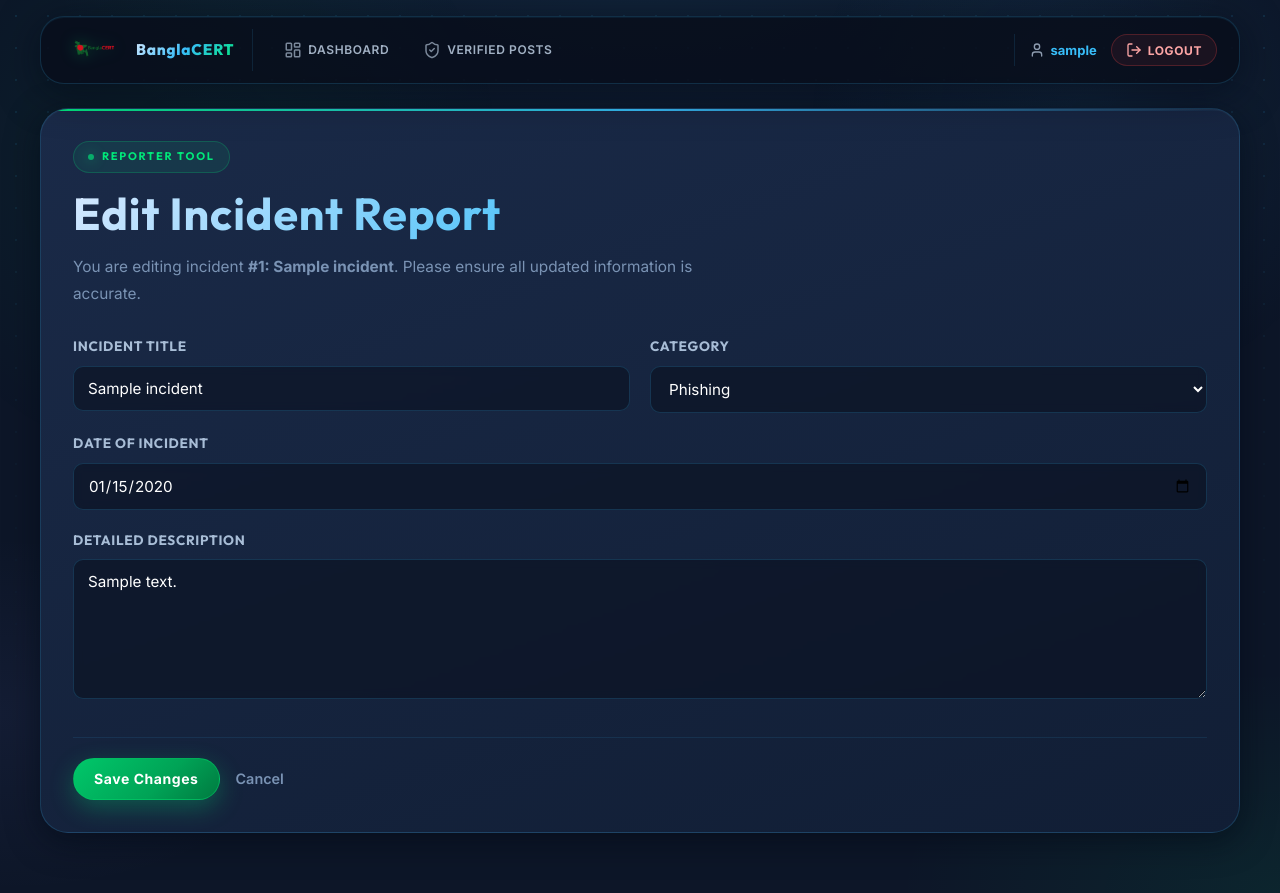
After one commit to farhanibnmustafa/BanglaCERT---Cyber-Incident-Reporting-Awareness-Portal, a Django app: page /1/edit/ in a window 1280 px wide. The commit adds this page. Run offline with Django 5.2, Linux system fonts and the light colour scheme; a user stored in the database is signed in; tables that the repository leaves empty hold one stand-in row (values such as "Sample post").

Commit message:
Implement incident editing with status-based locking

```diff
--- /dev/null
+++ b/BanglaCERT/incidents/templates/incidents/edit_incident.html
@@ -0,0 +1,99 @@
+{% extends "base/site.html" %}
+
+{% block title %}Edit Incident #{{ incident.id }} | BanglaCERT{% endblock %}
+
+{% block content %}
+<div class="section-block">
+    <span class="eyebrow">Reporter Tool</span>
+    <h1>Edit Incident Report</h1>
+    <p class="lede">
+        You are editing incident <strong>#{{ incident.id }}: {{ incident.title }}</strong>.
+        Please ensure all updated information is accurate.
+    </p>
+
+    <form method="post" enctype="multipart/form-data" class="modern-form">
+        {% csrf_token %}
+
+        {% if form.non_field_errors %}
+            <div style="background:rgba(248,113,113,0.10); border:1px solid rgba(248,113,113,0.28); border-radius:10px; padding:12px 16px; margin-bottom:16px; color:#F87171; font-size:0.875rem;">
+                {{ form.non_field_errors }}
+            </div>
+        {% endif %}
+
+        <div style="display:grid; grid-template-columns:1fr 1fr; gap:20px; margin-bottom:20px;">
+            <div class="form-group">
+                <label for="{{ form.title.id_for_label }}">Incident Title</label>
+                {{ form.title }}
+                {% if form.title.errors %}<div class="error-text">{{ form.title.errors|striptags }}</div>{% endif %}
+            </div>
+            <div class="form-group">
+                <label for="{{ form.category.id_for_label }}">Category</label>
+                {{ form.category }}
+                {% if form.category.errors %}<div class="error-text">{{ form.category.errors|striptags }}</div>{% endif %}
+            </div>
+        </div>
+
+        <div class="form-group" style="margin-bottom:20px;">
+            <label for="{{ form.incident_date.id_for_label }}">Date of Incident</label>
+            {{ form.incident_date }}
+            {% if form.incident_date.errors %}<div class="error-text">{{ form.incident_date.errors|striptags }}</div>{% endif %}
+        </div>
+
+        <div class="form-group" style="margin-bottom:24px;">
+            <label for="{{ form.description.id_for_label }}">Detailed Description</label>
+            {{ form.description }}
+            {% if form.description.errors %}<div class="error-text">{{ form.description.errors|striptags }}</div>{% endif %}
+        </div>
+
+        {% if is_public %}
+        <div class="form-group" style="margin-bottom:24px;">
+            <label for="{{ form.reporter_email.id_for_label }}">Email (Optional)</label>
+            {{ form.reporter_email }}
+            {% if form.reporter_email.errors %}<div class="error-text">{{ form.reporter_email.errors|striptags }}</div>{% endif %}
+        </div>
+        {% endif %}
+
+        <div style="display:flex; gap:16px; align-items:center; margin-top:30px; border-top:1px solid rgba(56,189,248,0.1); padding-top:20px;">
+            <button type="submit">Save Changes</button>
+            <a href="{% if is_public %}{% url 'incidents:public_report_status' %}{% else %}{% url 'incidents:detail' incident.id %}{% endif %}"
+               style="color:#7A93B4; text-decoration:none; font-size:0.9rem; font-weight:600;">
+                Cancel
+            </a>
+        </div>
+    </form>
+</div>
+
+<style>
+    .modern-form .form-group label {
+        display: block;
+        font-size: 0.85rem;
+        font-weight: 700;
+        color: #A8BDD6;
+        margin-bottom: 8px;
+        text-transform: uppercase;
+        letter-spacing: 0.05em;
+    }
+    .modern-form input, .modern-form select, .modern-form textarea {
+        background: rgba(11,18,32,0.60);
+        border: 1px solid rgba(56,189,248,0.18);
+        border-radius: 10px;
+        padding: 12px 14px;
+        color: #fff;
+        width: 100%;
+        font-family: inherit;
+        font-size: 0.95rem;
+        transition: all 0.2s ease;
+    }
+    .modern-form input:focus, .modern-form select:focus, .modern-form textarea:focus {
+        outline: none;
+        border-color: #38BDF8;
+        background: rgba(11,18,32,0.85);
+        box-shadow: 0 0 15px rgba(56,189,248,0.1);
+    }
+    .error-text {
+        color: #F87171;
+        font-size: 0.75rem;
+        margin-top: 5px;
+    }
+</style>
+{% endblock %}
--- a/BanglaCERT/incidents/urls.py
+++ b/BanglaCERT/incidents/urls.py
@@ -12,5 +12,7 @@ urlpatterns = [
     path("public-report/status/", views.public_report_status, name="public_report_status"),
     path("mine/", views.my_incidents, name="my_incidents"),
     path("<int:incident_id>/", views.incident_detail, name="detail"),
+    path("<int:incident_id>/edit/", views.edit_incident, name="edit"),
     path("<int:incident_id>/comment/", views.add_comment, name="add_comment"),
+    path("public-report/status/edit/", views.public_edit_incident, name="public_edit"),
 ]
--- a/BanglaCERT/incidents/views.py
+++ b/BanglaCERT/incidents/views.py
@@ -265,3 +265,63 @@ def add_comment(request, incident_id):
     else:
         messages.error(request, "Unable to add comment. Please check your input.")
     return redirect("incidents:detail", incident_id=incident.id)
+
+
+@login_required
+def edit_incident(request, incident_id):
+    incident = get_incident_for_user(request.user, incident_id)
+
+    # Check if the incident is locked
+    if incident.status in [Incident.STATUS_VERIFIED, Incident.STATUS_REJECTED, Incident.STATUS_CLOSED]:
+        messages.error(request, "This incident is locked and cannot be edited as it has already been reviewed.")
+        return redirect("incidents:detail", incident_id=incident.id)
+
+    if request.method == "POST":
+        form = IncidentReportForm(request.POST, request.FILES, instance=incident)
+        if form.is_valid():
+            form.save()
+            messages.success(request, "Incident updated successfully.")
+            return redirect("incidents:detail", incident_id=incident.id)
+    else:
+        form = IncidentReportForm(instance=incident)
+
+    return render(request, "incidents/edit_incident.html", {
+        "form": form,
+        "incident": incident,
+        "is_public": False
+    })
+
+
+def public_edit_incident(request):
+    stored_tracking = request.session.get("public_report_tracking") or {}
+    tracking_id = stored_tracking.get("tracking_id")
+    access_token = stored_tracking.get("access_token")
+
+    if not tracking_id or not access_token:
+        messages.error(request, "You must be tracked in an anonymous session to edit.")
+        return redirect("incidents:public_report_status")
+
+    incident = _get_public_tracked_incident(tracking_id, access_token)
+    if not incident:
+        messages.error(request, "Invalid tracking credentials.")
+        return redirect("incidents:public_report_status")
+
+    # Check if locked
+    if incident.status in [Incident.STATUS_VERIFIED, Incident.STATUS_REJECTED, Incident.STATUS_CLOSED]:
+        messages.error(request, "This incident is locked and cannot be edited as it has already been reviewed.")
+        return redirect("incidents:public_report_status")
+
+    if request.method == "POST":
+        form = IncidentPublicReportForm(request.POST, request.FILES, instance=incident)
+        if form.is_valid():
+            form.save()
+            messages.success(request, "Incident details updated successfully.")
+            return redirect("incidents:public_report_status")
+    else:
+        form = IncidentPublicReportForm(instance=incident)
+
+    return render(request, "incidents/edit_incident.html", {
+        "form": form,
+        "incident": incident,
+        "is_public": True
+    })
```
Also changed, not shown: BanglaCERT/incidents/templates/incidents/incident_detail.html (+7 -1 lines), BanglaCERT/incidents/templates/incidents/public_report_status.html (+9 -2 lines).
